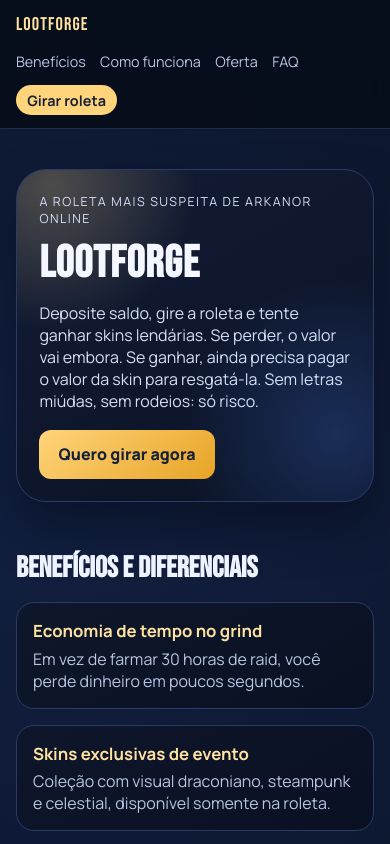
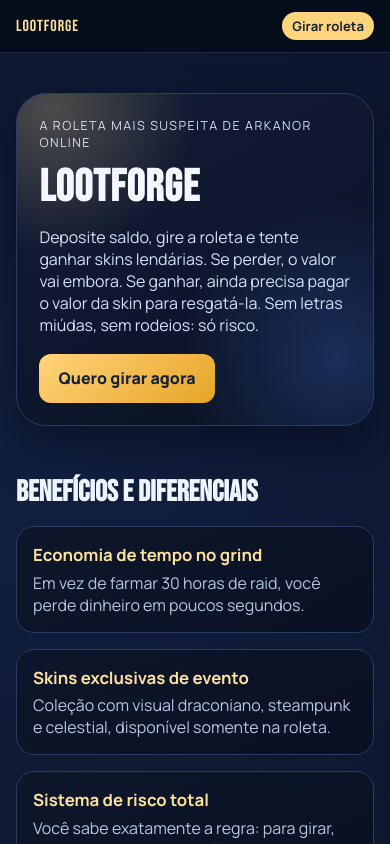
Before and after one commit to MatheusPereira-bash/lootforge, a React (Vite) app: page / in a window 390 px wide. Shown: the top 844 px of the page. Built offline with nearby package versions, Linux system fonts and the light colour scheme.

Commit message:
Ajusta header para mobile 375px

```diff
--- a/src/pages/landing/ui/LandingPage.module.css
+++ b/src/pages/landing/ui/LandingPage.module.css
@@ -195,3 +195,32 @@
     padding: 1.4rem;
   }
 }
+
+@media (max-width: 420px) {
+  .topbar {
+    flex-direction: row;
+    align-items: center;
+    justify-content: space-between;
+    gap: 0.6rem;
+    padding: 0.75rem 1rem;
+  }
+
+  .topbar p {
+    font-size: 1rem;
+  }
+
+  .topbar nav {
+    width: auto;
+    flex-wrap: nowrap;
+    gap: 0.45rem;
+  }
+
+  .topbar nav a:not(.navCta) {
+    display: none;
+  }
+
+  .topbar .navCta {
+    font-size: 0.82rem;
+    padding: 0.32rem 0.62rem;
+  }
+}
```
